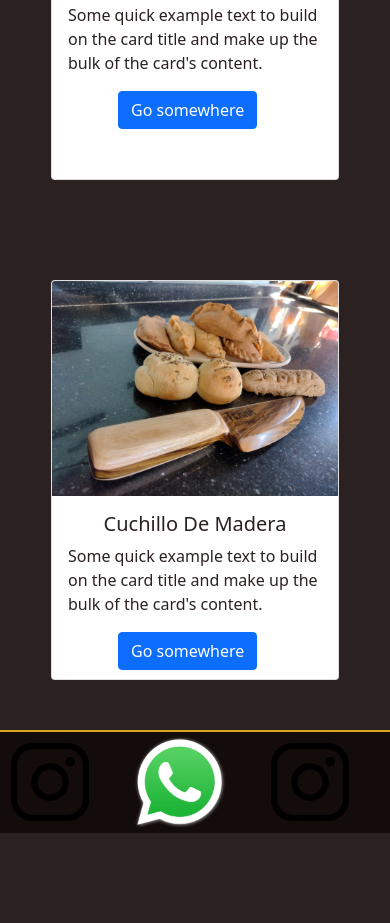
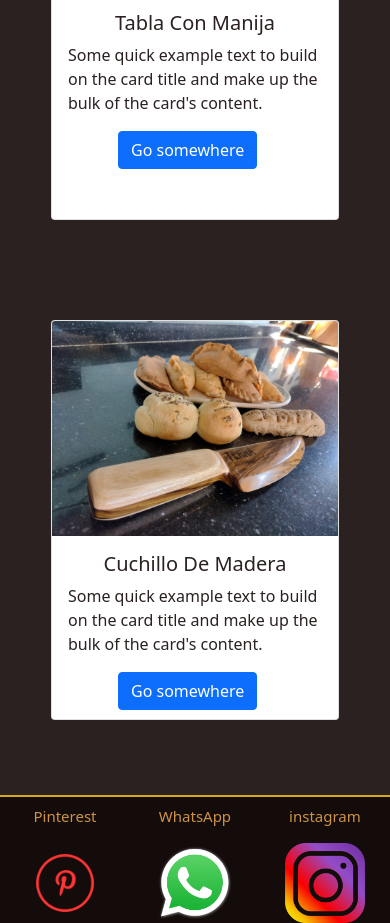
Before and after one commit to AlfonsoGrisolia/bootstrap, a website: page pages/madera.html in a window 390 px wide. Shown: the part 900-1823 px from the top of the page. Before the commit the page ends 1733 px from the top, so only its background shows below. Drawn offline with nearby package versions, Linux system fonts and the light colour scheme.

Commit message:
Agregamos .gitignore, corregimos problemas en la navbar de la media queris, centramos el footer y cambiamos las fotos del mismo

```diff
--- a/pages/madera.html
+++ b/pages/madera.html
@@ -18,10 +18,11 @@
                 <div id="headerTop"> <b>Ofertas desde 25% - TEL: (+54) 11-45305985</b></div>
                 <nav class="navbar navbar-expand-lg navbar-light bg-light">
                     <div class="container-fluid">
-                        <a class="navbar-brand" href="../index.html">TERRA</a>
+
                         <button class="navbar-toggler" type="button" data-bs-toggle="collapse" data-bs-target="#navbarNavDropdown" aria-controls="navbarNavDropdown" aria-expanded="false" aria-label="Toggle navigation">
                         <span class="navbar-toggler-icon"></span>
                         </button>
+                        <a class="navbar-brand" href="../index.html">TERRA</a>
                         <div class="collapse navbar-collapse" id="navbarNavDropdown">
                         <ul class="navbar-nav">
                             <li class="nav-item">
@@ -99,21 +100,24 @@
 
 
 <!-- RRSS footer -->
-<div class="container-fluid footerColor">
+<div class="container-fluid">
     <footer class="row">
         <div class="col-12 col-lg-12">
             <div class="linea"></div>
         </div>
-        <div class="col-4 col-lg-4">
-            <a href="https://www.instagram.com"><img src="../assets/img/instagramicono.png" alt="igLogo" width="100px"></a>
+        <div class="col-4 col-lg-4 footerImg">
+            <h3>Pinterest</h3>
+            <a target="_blank" href="https://www.pinterest.es/"><img src="../assets/img/pinterest.png" alt="pinteLogo" width="80px"></a>
         </div>
 
-        <div class="col-4 col-lg-4">
-            <a href="https://www.instagram.com"><img src="../assets/img/wpplogo.png" alt="wpplogo" width="100px"></a>
+        <div class="col-4 col-lg-4 footerImg">
+            <h3>WhatsApp</h3>
+            <a target="_blank" href="https://web.whatsapp.com/"><img src="../assets/img/wpplogo.png" alt="wpplogo" width="80px"></a>
         </div>
 
-        <div class="col-4 col-lg-4">
-            <a href="https://www.instagram.com"><img src="../assets/img/instagramicono.png" alt="igLogo" width="100px"></a>
+        <div class="col-4 col-lg-4 footerImg">
+            <h3>instagram</h3>
+            <a target="_blank" href="https://www.instagram.com/terra.enmadera/"><img src="../assets/img/instagram.png" alt="igLogo" width="80px"></a>
         </div>
 
 
@@ -121,8 +125,7 @@
     </footer>
 </div>
 
-<script src="https://cdn.jsdelivr.net/npm/bootstrap@5.1.3/dist/js/bootstrap.bundle.min.js" integrity="sha384-ka7Sk0Gln4gmtz2MlQnikT1wXgYsOg+OMhuP+IlRH9sENBO0LRn5q+8nbTov4+1p" crossorigin="anonymous"></script>
 
-
-</body>
-</html>
+        <script src="https://cdn.jsdelivr.net/npm/bootstrap@5.1.3/dist/js/bootstrap.bundle.min.js" integrity="sha384-ka7Sk0Gln4gmtz2MlQnikT1wXgYsOg+OMhuP+IlRH9sENBO0LRn5q+8nbTov4+1p" crossorigin="anonymous"></script>
+        </body>
+    </html>
--- a/scss/style.scss
+++ b/scss/style.scss
@@ -1,6 +1,6 @@
 @import "colors";
 
-main{
+main{ margin-bottom: 75px;
     div{
         h1{
             color: #cd9346; margin-top: 100px;
@@ -8,7 +8,7 @@ main{
         }
     }
 }
-
+h3{color: #cd9346; padding: 10px; font-size: 15px;}
 h5{text-align: center; color: $colorGlobal;}
 .card-text{color: $colorGlobal;}
 .btn {
@@ -31,7 +31,7 @@ video{ margin-top: 50px;}
     display: flex;
     justify-content: center; }
 
-nav {padding-left: 50px;}
+
 
 .container, .container-fluid, .container-lg, .container-md, .container-sm, .container-xl, .container-xxl {
     padding-right: 0px;
@@ -44,8 +44,16 @@ nav {padding-left: 50px;}
     height: 2px;
     }
 
-.footerColor {background-color: rgb(20, 11, 11);margin-top: 50px;}
 
+footer {position: relative;
+bottom: 0;
+width: 100%;
+background-color: rgb(20, 11, 11);
+
+}
+.navbar-brand{margin-left: 50px;}
+.nav-item{margin-left: 175px;}
+.footerImg{text-align: center; }
 .card {margin: auto;}
 
 @media only screen and (max-width: 760px){
@@ -54,4 +62,7 @@ nav {padding-left: 50px;}
     .row {--bs-gutter-x: 0rem;}
     .navbar-brand {margin: auto;}
     .nav-item {margin: auto;}
+    .navbar-toggler {width: 100%; }
+
+
 }
```
Also changed, not shown: index.html (+12 -8 lines), pages/contacto.html (+15 -12 lines), pages/madera_y_cuero.html (+15 -12 lines), pages/madera_y_hierro.html (+15 -12 lines), pages/nosotros.html (+15 -12 lines), pages/productos.html (+16 -12 lines), .gitignore.txt (added), assets/img/instagram.png (added), assets/img/instagramicono.png (deleted), assets/img/pinterest.png (added), css/estilo.css.
